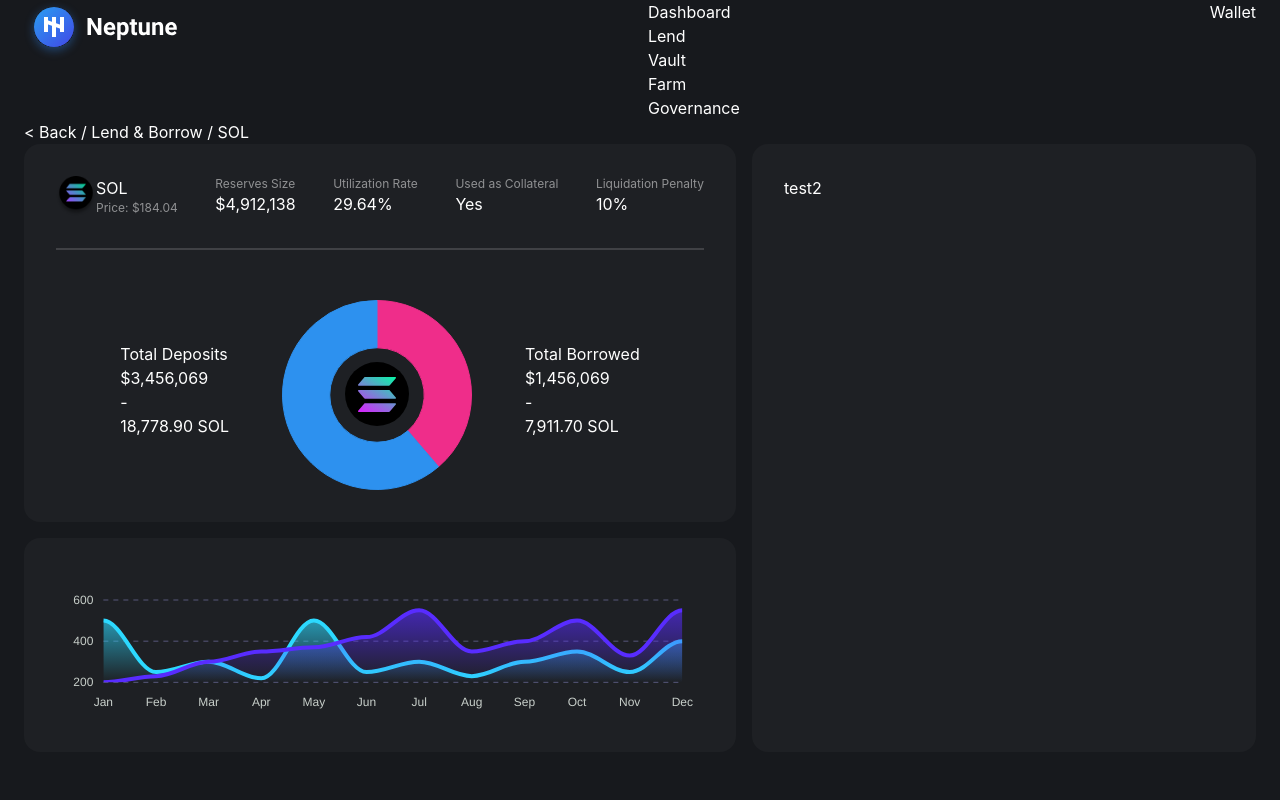
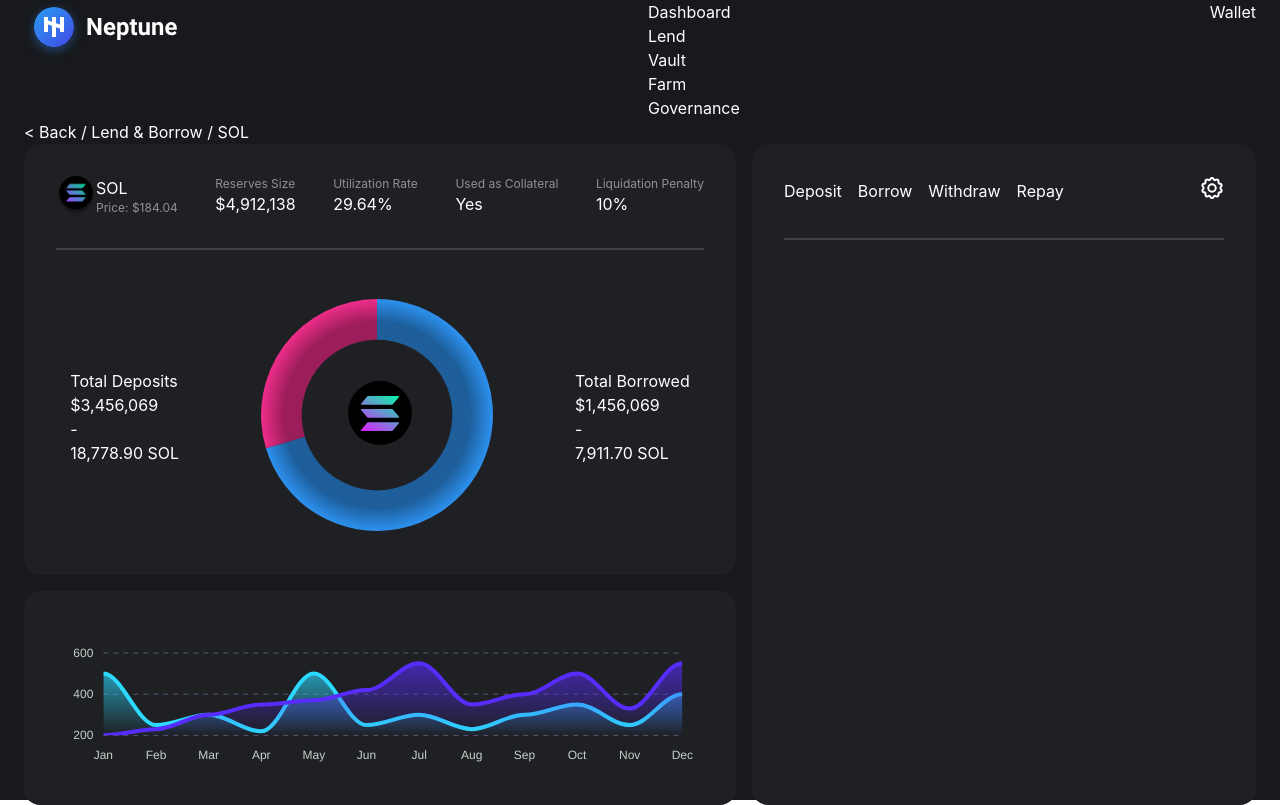
Before and after one commit to HollandPleskac/Neptune-Dapp, a Next.js app in the folder frontend_ui/: page / in a window 1280 px wide. Built offline with nearby package versions, Linux system fonts and the light colour scheme.

Commit message:
use apexcharts and start right details

```diff
--- /dev/null
+++ b/frontend_ui/assets/SettingsIcon.tsx
@@ -0,0 +1,11 @@
+type Props = {
+  [key: string]: any
+}
+const SvgComponent = (props: Props) => (
+  <svg width="24" height="24" viewBox="0 0 24 24" fill="none" xmlns="http://www.w3.org/2000/svg" {...props}>
+  <circle cx="12" cy="12" r="3.75" stroke="white" strokeWidth="2"/>
+  <path d="M10.5765 2.81662C11.1665 1.64923 12.8335 1.64923 13.4235 2.81661L13.6491 3.263C14.0483 4.05283 15.0142 4.36667 15.8013 3.96231L16.2462 3.73378C17.4097 3.13613 18.7583 4.11597 18.5495 5.40719L18.4696 5.90093C18.3283 6.77454 18.9253 7.59618 19.7998 7.73174L20.294 7.80836C21.5866 8.00873 22.1017 9.59415 21.1738 10.516L20.819 10.8685C20.1912 11.4922 20.1912 12.5078 20.819 13.1315L21.1738 13.484C22.1017 14.4059 21.5866 15.9913 20.294 16.1916L19.7998 16.2683C18.9253 16.4038 18.3283 17.2255 18.4696 18.0991L18.5495 18.5928C18.7583 19.884 17.4097 20.8639 16.2462 20.2662L15.8013 20.0377C15.0142 19.6333 14.0483 19.9472 13.6491 20.737L13.4235 21.1834C12.8335 22.3508 11.1665 22.3508 10.5765 21.1834L10.3509 20.737C9.95174 19.9472 8.98585 19.6333 8.19866 20.0377L7.75377 20.2662C6.59029 20.8639 5.24165 19.884 5.45052 18.5928L5.53038 18.0991C5.6717 17.2255 5.07474 16.4038 4.20022 16.2683L3.70597 16.1916C2.4134 15.9913 1.89827 14.4059 2.8262 13.484L3.18103 13.1315C3.80885 12.5078 3.80885 11.4922 3.18103 10.8685L2.8262 10.516C1.89827 9.59415 2.4134 8.00873 3.70596 7.80836L4.20022 7.73174C5.07474 7.59618 5.6717 6.77454 5.53038 5.90093L5.45052 5.40719C5.24165 4.11598 6.59029 3.13613 7.75377 3.73378L8.19866 3.96231C8.98585 4.36667 9.95174 4.05283 10.3509 3.263L10.5765 2.81662Z" stroke="white" strokeWidth="2"/>
+  </svg>
+)
+
+export default SvgComponent
--- /dev/null
+++ b/frontend_ui/components/LendAndBorrow/RightDetails/index.tsx
@@ -0,0 +1,25 @@
+import SettingsIcon from './../../../assets/SettingsIcon'
+import styles from './rightDetails.module.scss'
+
+const RightDetails = () => {
+  return (
+    <div className="w-dashboardRight bg-dark-secondary rounded-2xl p-8">
+      <div className="flex justify-between">
+        <div className="flex justify-between rightDetails-top-buttons">
+          <button className="mr-4">Deposit</button>
+          <button className="mr-4">Borrow</button>
+          <button className="mr-4">Withdraw</button>
+          <button>Repay</button>
+        </div>
+        <div className="rightDetails-top-gear">
+          <button>
+            <SettingsIcon />
+          </button>
+        </div>
+      </div>
+      <hr className={styles['neptune-right-details__hr']} />
+    </div>
+  )
+}
+
+export default RightDetails
--- /dev/null
+++ b/frontend_ui/components/LendAndBorrow/RightDetails/rightDetails.module.scss
@@ -0,0 +1,8 @@
+@use '/styles/common.module.scss' as *;
+
+.neptune-right-details {
+  &__hr {
+    @include pale-hr;
+    @apply mt-8;
+  }
+}
--- a/frontend_ui/components/LendAndBorrow/Stats/TopDetails/DonutGraph/index.tsx
+++ /dev/null
@@ -1,37 +0,0 @@
-import React from 'react';
-import { Chart as ChartJS, ArcElement, Tooltip, Legend } from 'chart.js';
-import { Doughnut } from 'react-chartjs-2';
-import SolLogo from './../../../../../assets/SolLogo';
-import styles from './donutGraph.module.scss';
-
-ChartJS.register(ArcElement, Tooltip, Legend);
-
-export const data = {
-  labels: [],
-  datasets: [
-    {
-      label: '',
-      data: [12, 19],
-      backgroundColor: [
-        '#EF2D8A',
-        '#2D91EF',
-      ],
-      borderColor: [
-        '#EF2D8A',
-        '#2D91EF',
-      ],
-      borderWidth: 1,
-    },
-  ],
-};
-
-const DonutGraph = () => {
-  return (
-    <div style={{width: '200px', position: 'relative'}}>
-      <SolLogo className={styles['neptune-donut-graph__sol-logo']} />
-      <Doughnut data={data} width={200} height={200} options={{maintainAspectRatio: false}} />
-    </div>
-  )
-}
-
-export default DonutGraph
--- /dev/null
+++ b/frontend_ui/components/LendAndBorrow/Stats/TopDetails/Graph/index.tsx
@@ -0,0 +1,54 @@
+import React from 'react';
+import SolLogo from '../../../../../assets/SolLogo';
+import styles from './donutGraph.module.scss';
+import GradientDonutChart from '../../../../common/GradientDonutChart'
+
+const series = [3456069, 1456069];
+const options =  {
+  chart: {
+    width: 200,
+    height: 200,
+    type: 'donut',
+  },
+  dataLabels: {
+    enabled: false
+  },
+  fill: {
+    type: 'gradient',
+    gradient: {
+      shade: 'dark',
+    }
+  },
+  colors:['#2D91EF', '#EF2D8A'],
+  stroke: {
+    show: false
+  },
+  legend: {
+    show: false
+    // formatter: function(val: string, opts: {[key:string]: any}) {
+    //   return val + " - " + opts.w.globals.series[opts.seriesIndex]
+    // }
+  },
+  // responsive: [{
+  //   breakpoint: 480,
+  //   options: {
+  //     chart: {
+  //       width: 200
+  //     },
+  //     legend: {
+  //       position: 'bottom'
+  //     }
+  //   }
+  // }]
+}
+
+const Graph = () => {
+  return (
+    <div>
+      <SolLogo className={styles['neptune-donut-graph__sol-logo']} />
+      <GradientDonutChart series={series} options={options} />
+    </div>
+  )
+}
+
+export default Graph
--- a/frontend_ui/components/LendAndBorrow/Stats/TopDetails/index.tsx
+++ b/frontend_ui/components/LendAndBorrow/Stats/TopDetails/index.tsx
@@ -1,5 +1,5 @@
 import TopStats from './TopStats'
-import DonutGraph from './DonutGraph'
+import Graph from './Graph'
 import styles from './topDetails.module.scss'
 const TopDetails = () => {
   return (
@@ -15,7 +15,7 @@
           - <br />
           18,778.90 SOL
         </div>
-        <DonutGraph />
+        <Graph />
         <div style={{marginLeft: '3rem'}}>
           Total Borrowed <br />
           $1,456,069 <br />
--- a/frontend_ui/components/LendAndBorrow/Stats/index.tsx
+++ b/frontend_ui/components/LendAndBorrow/Stats/index.tsx
@@ -1,15 +1,19 @@
 import dynamic from 'next/dynamic';
-import TopDetails from './TopDetails'
 
 const BottomDetailsNoSSR = dynamic(
   () => import('./BottomDetails'),
   { ssr: false }
 )
 
+const TopDetailsNoSSR = dynamic(
+  () => import('./TopDetails'),
+  { ssr: false }
+)
+
 const LendAndBorrowStats = () => {
   return (
     <div className="w-dashboardLeft rounded-2xl flex flex-col">
-      <TopDetails />
+      <TopDetailsNoSSR />
       <div className="bg-dark-secondary rounded-2xl mt-4 p-8">
         <BottomDetailsNoSSR />
       </div>
--- /dev/null
+++ b/frontend_ui/components/common/GradientDonutChart/index.tsx
@@ -0,0 +1,18 @@
+import ReactApexChart from "react-apexcharts";
+
+const GradientDonutChart = ({ series, options }: Props) => {
+  return (
+    <div id="chart">
+      <ReactApexChart options={options} series={series} type="donut" />
+    </div>
+  )
+}
+
+type Props = {
+  series: number[],
+  options:{
+    [key:string]: any
+  }
+}
+
+export default GradientDonutChart
--- a/frontend_ui/pages/index.tsx
+++ b/frontend_ui/pages/index.tsx
@@ -2,7 +2,7 @@
 import Head from 'next/head'
 import Navbar from '../components/common/Navbar'
 import Stats from '../components/LendAndBorrow/Stats'
-import styles from '../styles/Home.module.css'
+import RightDetails from '../components/LendAndBorrow/RightDetails'
 
 const Home: NextPage = () => {
   return (
@@ -18,9 +18,7 @@
         <h5 >{`< Back / Lend & Borrow / SOL`}</h5>
         <main className="flex justify-between">
           <Stats />
-          <div className="w-dashboardRight bg-dark-secondary rounded-2xl p-8">
-            test2
-          </div>
+          <RightDetails />
         </main>
       </div>
 
--- /dev/null
+++ b/frontend_ui/styles/common.module.scss
@@ -0,0 +1,4 @@
+@mixin pale-hr {
+  border: 1px solid rgba(255, 255, 255, 0.15);
+  @apply w-full;
+}
```
Also changed, not shown: frontend_ui/assets/settings.svg (added), frontend_ui/components/LendAndBorrow/Stats/TopDetails/Graph/donutGraph.module.scss (renamed from frontend_ui/components/LendAndBorrow/Stats/TopDetails/DonutGraph/donutGraph.module.scss).
